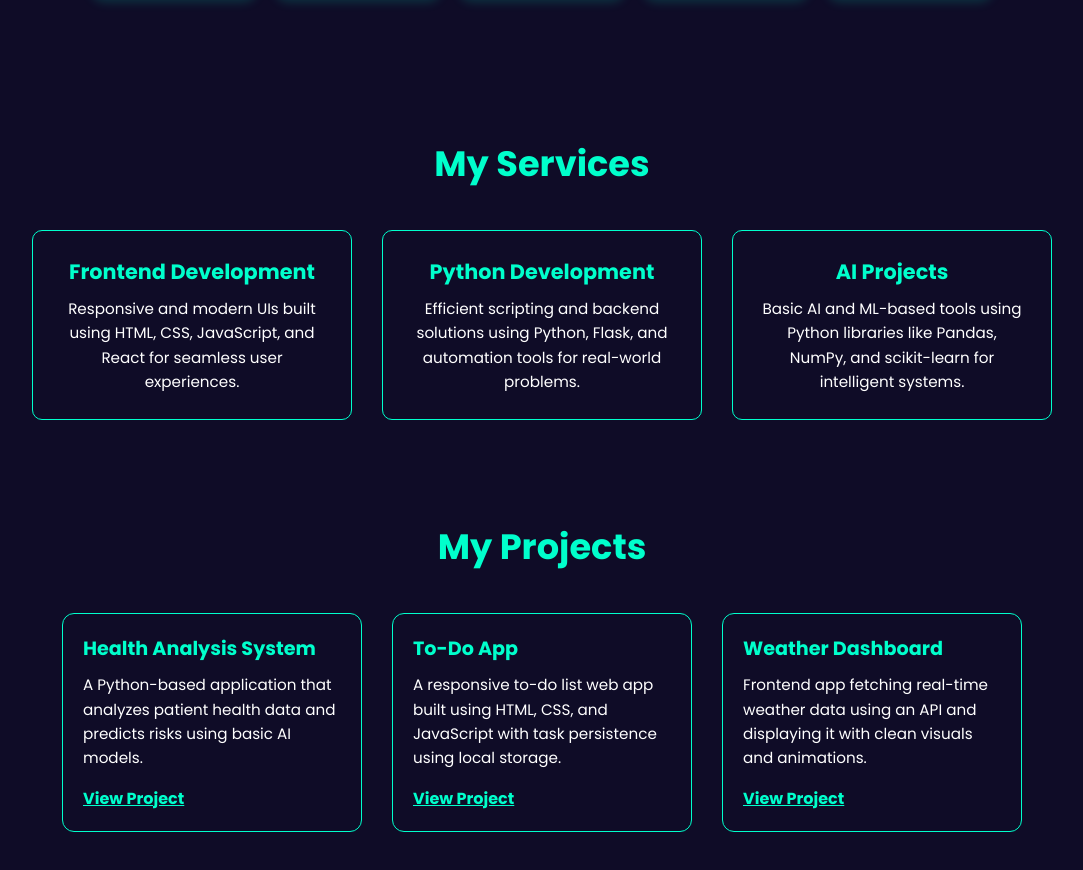
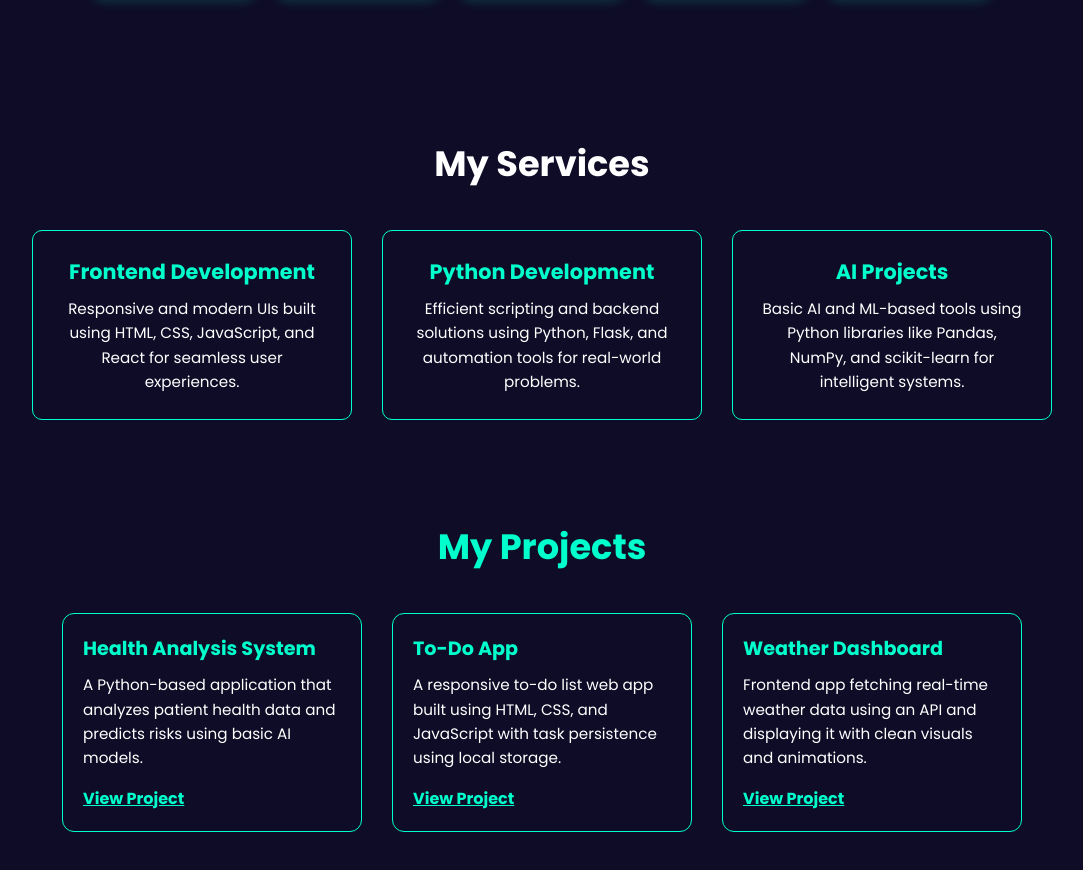
Before and after one commit to tejaswinikanda2003/MyPortfolio, a plain HTML site: page index.html in a window 1280 px wide. Shown: the part 1682-2552 px from the top of the page, without its empty margins (98-1181 px from the left). Drawn offline with nearby package versions, Linux system fonts and the light colour scheme.

Commit message:
Update portcss.css

```diff
--- a/portcss.css
+++ b/portcss.css
@@ -231,7 +231,7 @@ header.shadow {
 .services-clean h2 {
   font-size: 2.2em;
   margin-bottom: 40px;
-  color: #00ffcc;
+  color:white;
 }
 
 .services-list {
```
